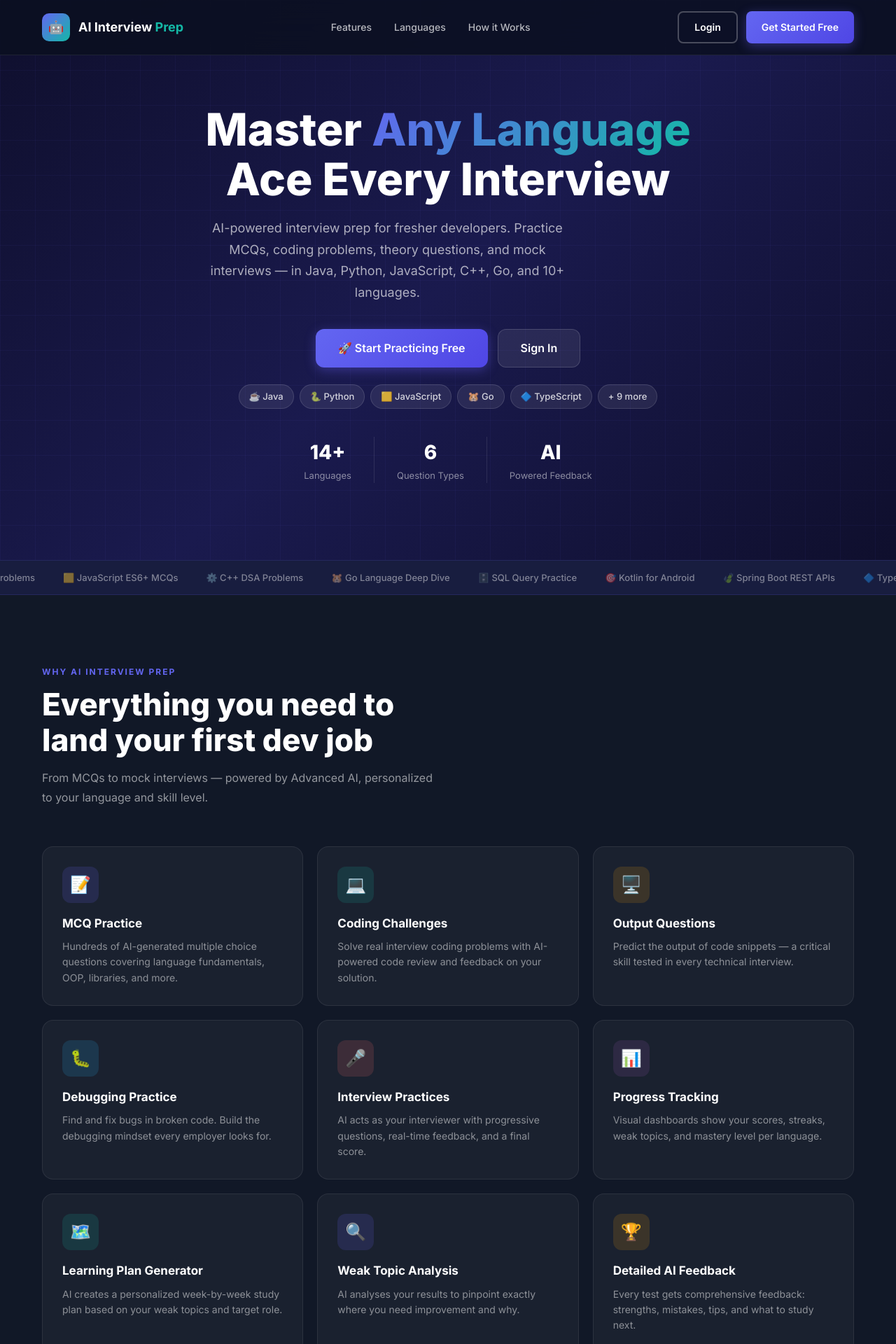
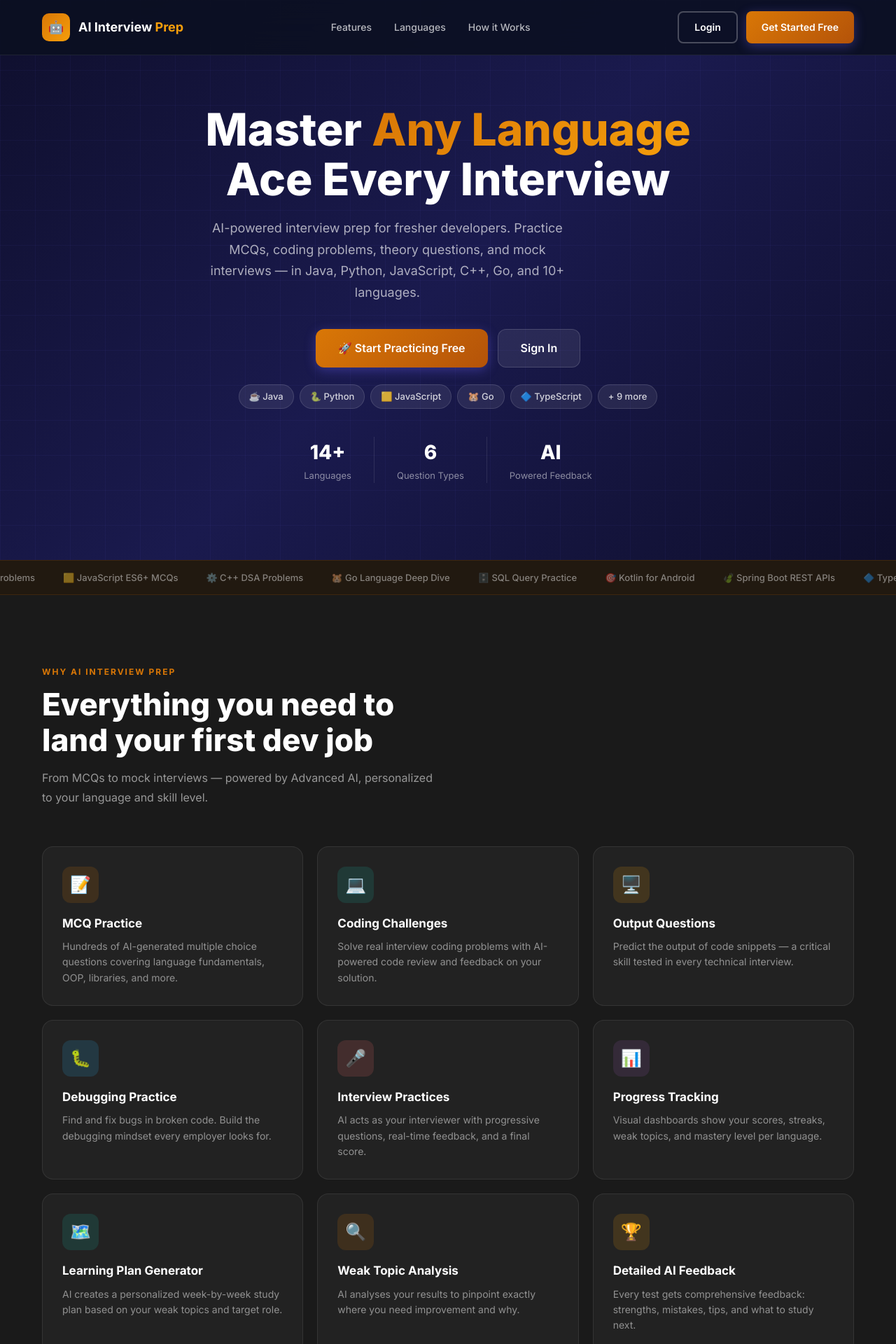
Before and after one commit to Boopathy008/ai-interview-prep, a Spring Boot app: page / in a window 1280 px wide. Shown: the top 1920 px of the page at 70% size. Run offline with Spring Boot 4, Linux system fonts and the light colour scheme; a user stored in the database is signed in; data comes from the database, SQL or seed files in the repository; some of the project's set-up classes (security, data sources, template engines, error pages and the like) are left out, and stand-ins take their place.

Commit message:
style: switch to warm amber dark theme (#D97706 primary, #111111 bg)

```diff
--- a/src/main/resources/static/css/main.css
+++ b/src/main/resources/static/css/main.css
@@ -10,33 +10,33 @@
    CSS Custom Properties (Light Mode Default)
    ============================================================ */
 :root {
-  --primary: #6366F1;
-  --primary-dark: #4F46E5;
-  --primary-light: rgba(99, 102, 241, 0.15);
-  --secondary: #14B8A6;
-  --accent: #8B5CF6;
+  --primary: #D97706;
+  --primary-dark: #B45309;
+  --primary-light: rgba(217, 119, 6, 0.15);
+  --secondary: #F59E0B;
+  --accent: #E5E7EB;
   --success: #22C55E;
   --warning: #F59E0B;
-  --info: #3B82F6;
+  --info: #60A5FA;
 
-  --bg: #0B1020;
-  --bg-card: #111827;
-  --bg-sidebar: #0F172A;
-  --bg-input: #1E293B;
+  --bg: #111111;
+  --bg-card: #1A1A1A;
+  --bg-sidebar: #0D0D0D;
+  --bg-input: #222222;
 
-  --text-primary: #F8FAFC;
-  --text-secondary: #94A3B8;
-  --text-muted: #64748B;
-  --text-sidebar: #94A3B8;
-  --text-sidebar-active: #F8FAFC;
+  --text-primary: #F3F4F6;
+  --text-secondary: #A1A1AA;
+  --text-muted: #71717A;
+  --text-sidebar: #A1A1AA;
+  --text-sidebar-active: #F3F4F6;
 
-  --border: rgba(255,255,255,0.08);
-  --border-focus: #6366F1;
+  --border: rgba(255,255,255,0.07);
+  --border-focus: #D97706;
 
-  --shadow-sm: 0 1px 2px rgba(0,0,0,0.4);
-  --shadow-md: 0 4px 12px rgba(99, 102, 241, 0.12);
-  --shadow-lg: 0 8px 24px rgba(99, 102, 241, 0.2);
-  --shadow-card: 0 4px 6px rgba(0,0,0,0.2);
+  --shadow-sm: 0 1px 2px rgba(0,0,0,0.5);
+  --shadow-md: 0 4px 12px rgba(217, 119, 6, 0.15);
+  --shadow-lg: 0 8px 24px rgba(217, 119, 6, 0.2);
+  --shadow-card: 0 4px 8px rgba(0,0,0,0.3);
 
   --radius-sm: 8px;
   --radius-md: 12px;
@@ -49,33 +49,33 @@
 
 /* Dark theme — always active (applied by JS on load) */
 [data-theme="dark"] {
-  --primary: #6366F1;
-  --primary-dark: #4F46E5;
-  --primary-light: rgba(99, 102, 241, 0.15);
-  --secondary: #14B8A6;
-  --accent: #8B5CF6;
+  --primary: #D97706;
+  --primary-dark: #B45309;
+  --primary-light: rgba(217, 119, 6, 0.15);
+  --secondary: #F59E0B;
+  --accent: #E5E7EB;
   --success: #22C55E;
   --warning: #F59E0B;
-  --info: #3B82F6;
+  --info: #60A5FA;
 
-  --bg: #0B1020;
-  --bg-card: #111827;
-  --bg-sidebar: #0F172A;
-  --bg-input: #1E293B;
+  --bg: #111111;
+  --bg-card: #1A1A1A;
+  --bg-sidebar: #0D0D0D;
+  --bg-input: #222222;
 
-  --text-primary: #F8FAFC;
-  --text-secondary: #94A3B8;
-  --text-muted: #64748B;
-  --text-sidebar: #94A3B8;
-  --text-sidebar-active: #F8FAFC;
+  --text-primary: #F3F4F6;
+  --text-secondary: #A1A1AA;
+  --text-muted: #71717A;
+  --text-sidebar: #A1A1AA;
+  --text-sidebar-active: #F3F4F6;
 
-  --border: rgba(255,255,255,0.08);
-  --border-focus: #6366F1;
+  --border: rgba(255,255,255,0.07);
+  --border-focus: #D97706;
 
-  --shadow-sm: 0 1px 2px rgba(0,0,0,0.4);
-  --shadow-md: 0 4px 12px rgba(99, 102, 241, 0.12);
-  --shadow-lg: 0 8px 24px rgba(99, 102, 241, 0.2);
-  --shadow-card: 0 4px 6px rgba(0,0,0,0.2);
+  --shadow-sm: 0 1px 2px rgba(0,0,0,0.5);
+  --shadow-md: 0 4px 12px rgba(217, 119, 6, 0.15);
+  --shadow-lg: 0 8px 24px rgba(217, 119, 6, 0.2);
+  --shadow-card: 0 4px 8px rgba(0,0,0,0.3);
 }
 
 /* ============================================================
--- a/src/main/resources/templates/index.html
+++ b/src/main/resources/templates/index.html
@@ -127,7 +127,7 @@
 
     .lang-pill:hover {
       background: var(--primary-light);
-      border-color: rgba(108,99,255,0.5);
+      border-color: rgba(217,119,6,0.5);
       color: white;
       transform: scale(1.05);
     }
@@ -171,7 +171,7 @@
     }
 
     footer {
-      background: #0A0A1E;
+      background: #0A0A0A;
       padding: 40px 60px;
       border-top: 1px solid rgba(255,255,255,0.06);
       display: flex;
@@ -299,9 +299,9 @@
     .ticker {
       overflow: hidden;
       white-space: nowrap;
-      background: var(--primary-light);
-      border-top: 1px solid rgba(108,99,255,0.15);
-      border-bottom: 1px solid rgba(108,99,255,0.15);
+      background: rgba(217,119,6,0.08);
+      border-top: 1px solid rgba(217,119,6,0.15);
+      border-bottom: 1px solid rgba(217,119,6,0.15);
       padding: 12px 0;
     }
 
@@ -425,7 +425,7 @@
 
     <div class="features-grid">
       <div class="feature-card">
-        <div class="feature-icon" style="background:rgba(108,99,255,0.15)">📝</div>
+        <div class="feature-icon" style="background:rgba(217,119,6,0.15)">📝</div>
         <div class="feature-title">MCQ Practice</div>
         <div class="feature-desc">Hundreds of AI-generated multiple choice questions covering language fundamentals, OOP, libraries, and more.</div>
       </div>
@@ -460,7 +460,7 @@
         <div class="feature-desc">AI creates a personalized week-by-week study plan based on your weak topics and target role.</div>
       </div>
       <div class="feature-card">
-        <div class="feature-icon" style="background:rgba(108,99,255,0.15)">🔍</div>
+        <div class="feature-icon" style="background:rgba(217,119,6,0.15)">🔍</div>
         <div class="feature-title">Weak Topic Analysis</div>
         <div class="feature-desc">AI analyses your results to pinpoint exactly where you need improvement and why.</div>
       </div>
```
Also changed, not shown: other parts of src/main/resources/static/css/main.css (+11 -11 lines).
